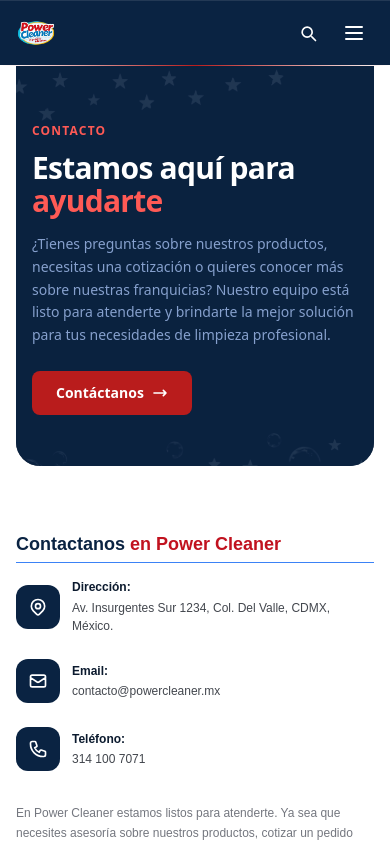
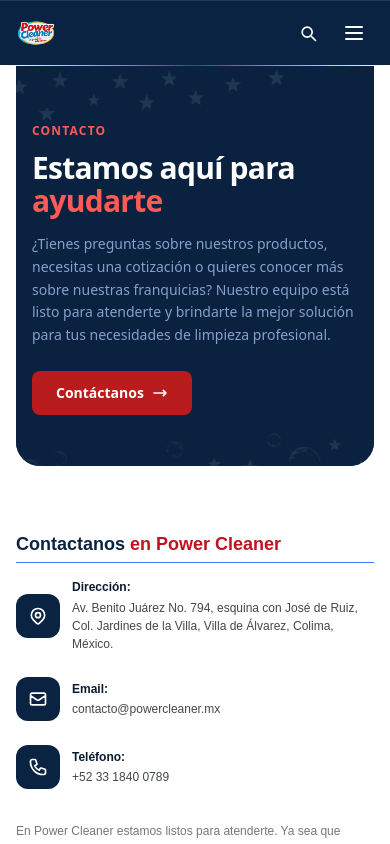
Before and after one commit to luisslzrx/Power-Cleaner, a Vue app: page /contacto in a window 390 px wide. Built offline with nearby package versions, Linux system fonts and the light colour scheme; a web font is replaced by a local one.

Commit message:
actualizando los datos de contacto

```diff
--- a/src/components/Contacto/Contactanos.vue
+++ b/src/components/Contacto/Contactanos.vue
@@ -43,7 +43,8 @@
             <div>
               <p class="text-xs md:text-sm font-bold text-[#0b1a2e] mb-1">Dirección:</p>
               <p class="text-xs md:text-sm text-[#43474e] leading-[1.5]">
-                Av. Insurgentes Sur 1234, Col. Del Valle, CDMX, México.
+                Av. Benito Juárez No. 794, esquina con José de Ruiz, Col. Jardines de la Villa,
+                Villa de Álvarez, Colima, México.
               </p>
             </div>
           </div>
@@ -96,7 +97,7 @@
             </div>
             <div>
               <p class="text-xs md:text-sm font-bold text-[#0b1a2e] mb-1">Teléfono:</p>
-              <p class="text-xs md:text-sm text-[#43474e]">314 100 7071</p>
+              <p class="text-xs md:text-sm text-[#43474e]">+52 33 1840 0789</p>
             </div>
           </div>
 
--- a/src/components/Header.vue
+++ b/src/components/Header.vue
@@ -265,7 +265,7 @@
         <!-- Contact -->
         <div class="flex items-center gap-2 pl-8 flex-shrink-0">
           <span class="text-xs text-gray-500">Contacto:</span>
-          <span class="text-sm font-semibold text-gray-800">314 100 7071</span>
+          <span class="text-sm font-semibold text-gray-800">+52 33 1840 0789</span>
         </div>
       </div>
     </div>
@@ -331,7 +331,7 @@
         <div class="mt-6 pt-4 border-t border-gray-200">
           <div class="flex items-center gap-2">
             <span class="text-xs text-gray-500">Contacto:</span>
-            <span class="text-sm font-semibold text-gray-800">314 100 7071</span>
+            <span class="text-sm font-semibold text-gray-800">+52 33 1840 0789</span>
           </div>
         </div>
 
```
